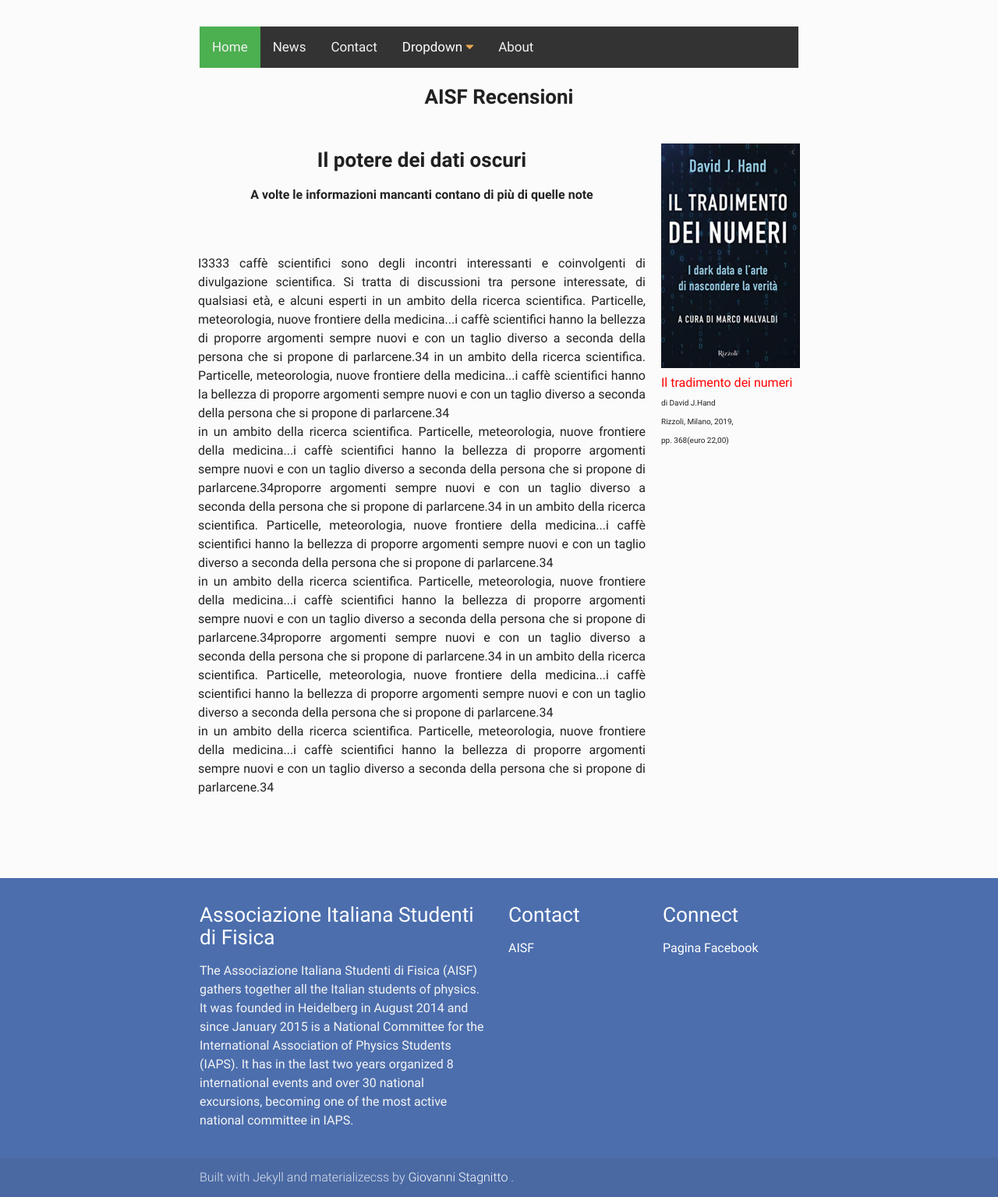
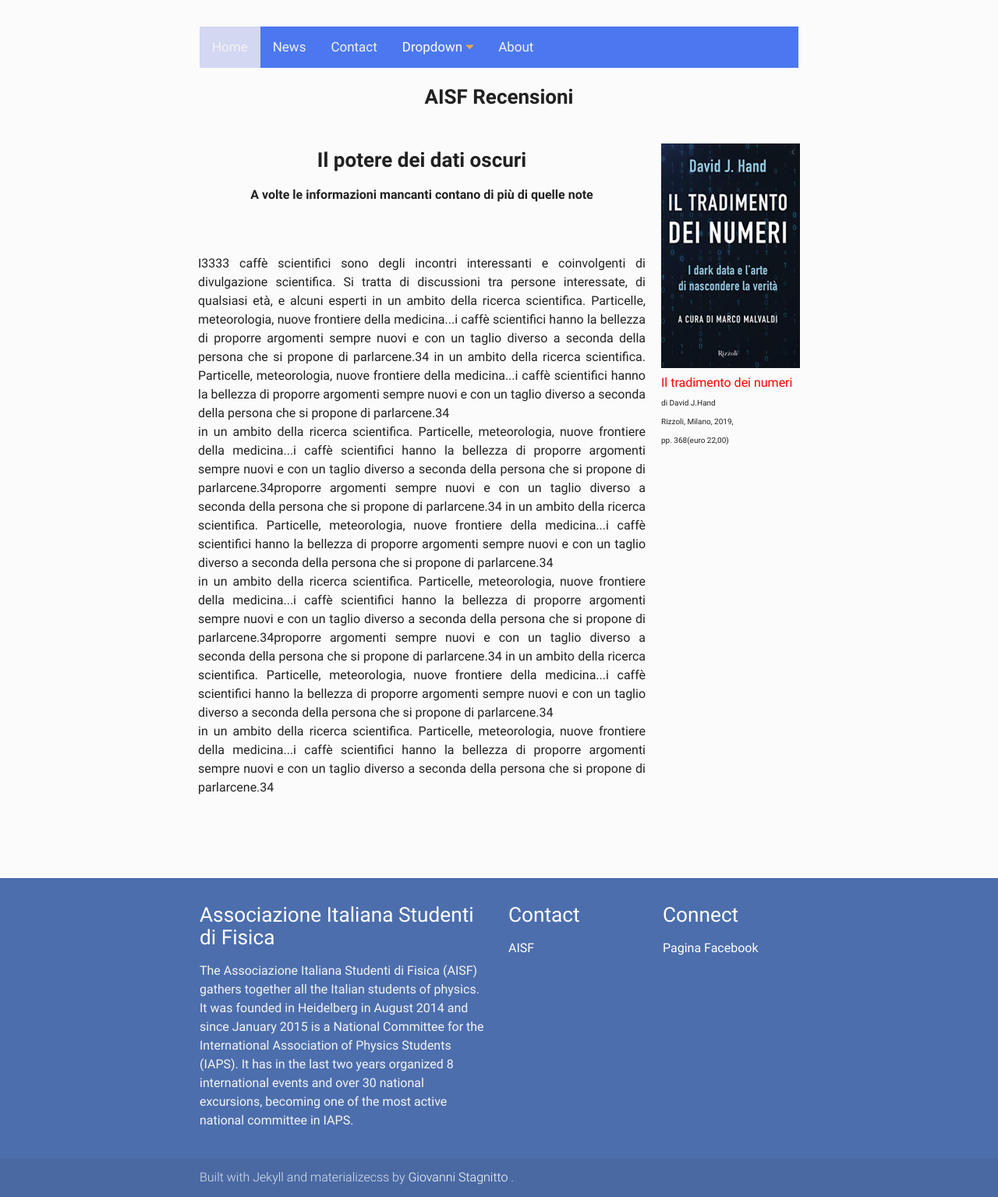
Before and after one commit to ai-sf/aisf_perugia, a Jekyll site: the page built from recensioni/Rec2.html, in a window 1280 px wide. Shown: the whole page at 78% size. Built offline with Jekyll 4.4.1, drawn with Linux system fonts in a browser that asks for light colours; nearby versions of some CDN libraries.

Commit message:
Update Rec2.html

```diff
--- a/recensioni/Rec2.html
+++ b/recensioni/Rec2.html
@@ -35,7 +35,7 @@
 
 .topnav {
   overflow: hidden;
-  background-color: #333;
+  background-color: #4C78EF;
 }
 
 .topnav a {
@@ -49,7 +49,7 @@
 }
 
 .active {
-  background-color: #4CAF50;
+  background-color: #D4D7F1;
   color: white;
 }
 
```
